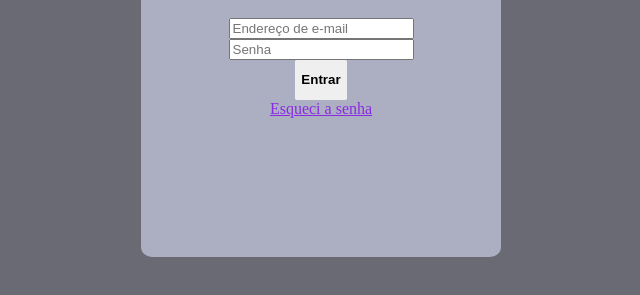
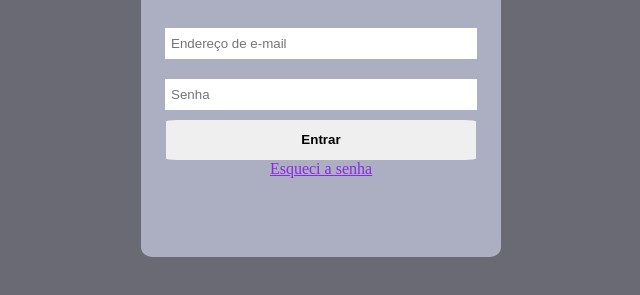
Before and after one commit to SousaEliza/login.mg, a plain HTML site: page index.html in a window 1280 px wide. Shown: the part 247-542 px from the top of the page, without its empty margins (315-955 px from the left). Drawn offline with Linux system fonts and the light colour scheme.

Commit message:
feat: Alinha elementos da área de login

```diff
--- a/style.css
+++ b/style.css
@@ -27,6 +27,14 @@ main {
   height: 40px;
   line-height: 20px;
   font-weight: 600;
+  width: 310px;
+}
+
+.input {
+  width: 300px;
+  margin: 10px 5px;
+  padding: 8px 6px;
+  border: none;
 }
 
 a {
```
